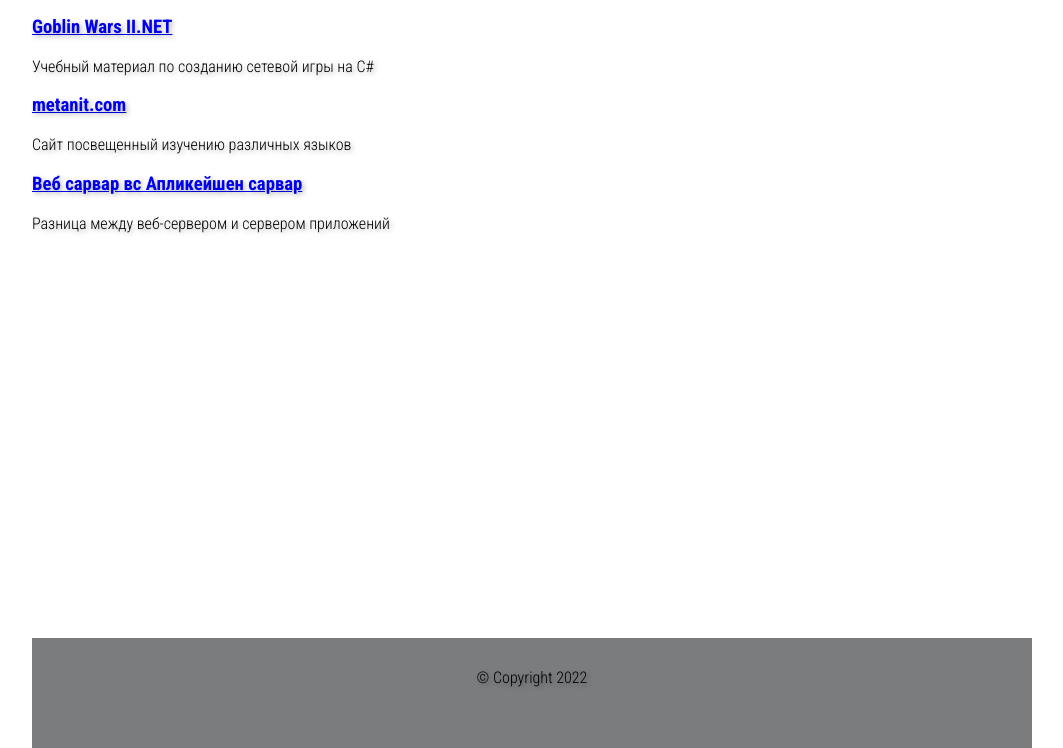
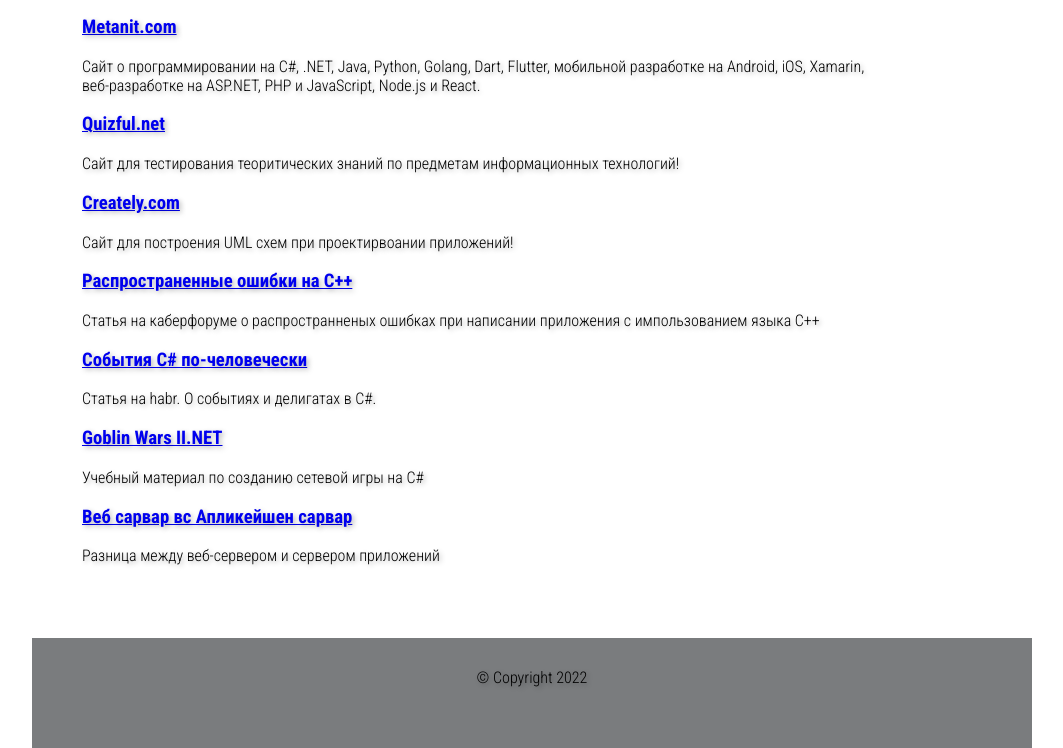
Before and after one commit to GeorgiyIsaev/ITMO.Course2021.HW, a plain HTML site: page ITMO.HTML5.CCS3.JS/WebSite.Resume/articleWiki.html in a window 1280 px wide. Shown: the part 106-854 px from the top of the page, without its empty margins (108-1171 px from the left). Drawn offline with Linux system fonts and the light colour scheme.

Commit message:
ссылки

```diff
--- a/ITMO.HTML5.CCS3.JS/WebSite.Resume/articleWiki.html
+++ b/ITMO.HTML5.CCS3.JS/WebSite.Resume/articleWiki.html
@@ -7,35 +7,73 @@
     <header>
       <h2 id="main-header">Резюме</h2>
     </header>
-
     <main>
-
       <ul id="navbar">
         <li><a href="index.html">Главная</a></li>
         <li><a href="articleGit.html">Мои проекты</a></li>
         <li><a href="articleWiki.html">Полезные ссылки</a></li>
         <li><a href="anketa.html">Анкта рекрута</a></li>
       </ul>
+        <section id="main-section" >
 
-      <section id="main-section" >
+
+
+        <article class="article-wike">
+          <a href="https://metanit.com/"><h3>Metanit.com</h3></a>
+          <p>
+            Сайт о программировании на C#, .NET, Java, Python, Golang, Dart, Flutter,
+            мобильной разработке на Android, iOS, Xamarin, веб-разработке на ASP.NET, PHP и JavaScript, Node.js и React.
+          </p>
+        </article>
+
+        <article class="article-wike">
+          <a href="http://www.quizful.net/test"><h3>Quizful.net</h3></a>
+          <p>
+            Сайт для тестирования теоритических знаний по предметам информационных технологий!
+          </p>
+        </article>
+
+        <article class="article-wike">
+          <a href="https://creately.com/login/"><h3>Сreately.com</h3></a>
+          <p>
+            Сайт для построения UML схем при проектирвоании приложений!
+          </p>
+        </article>
+
+        <article class="article-wike">
+          <a href="https://www.cyberforum.ru/cpp-beginners/thread1260162.html#post6641410"><h3>Распространенные ошибки на С++</h3></a>
+          <p>
+            Статья на каберфоруме о распространненых ошибках при написании приложения с импользованием языка С++
+          </p>
+        </article>
+
+        <article class="article-wike">
+          <a href="https://habr.com/ru/post/213809/"><h3>События C# по-человечески</h3></a>
+          <p>
+            Статья на habr. О событиях и делигатах в С#.
+          </p>
+        </article>
+
+
+
         <article class="article-wike">
           <a href="https://habr.com/ru/post/147431/"><h3>Goblin Wars II.NET</h3></a>
           <p>
               Учебный материал по созданию сетевой игры на С#
           </p>
         </article>
-        <article class="article-wike">
-          <a href="https://metanit.com/"><h3>metanit.com</h3></a>
-          <p>
-            Сайт посвещенный изучению различных языков
-          </p>
-        </article>
+
+
+
+
         <article class="article-wike">
           <a href="https://www.youtube.com/watch?v=BcmUOmvl1N8"><h3>Веб сарвар вс Апликейшен сарвар</h3></a>
           <p>
              Разница между веб-сервером и сервером приложений
           </p>
         </article>
+
+
       </section>
     </main>
     <footer>&copy; Copyright 2022</footer>
--- a/ITMO.HTML5.CCS3.JS/WebSite.Resume/css/style.css
+++ b/ITMO.HTML5.CCS3.JS/WebSite.Resume/css/style.css
@@ -135,7 +135,7 @@ footer{
     display: block;
     max-width: 800px;
     text-align: start;
-    padding: 0px;
+    padding: 0px 50px;
 }
 
 
```
